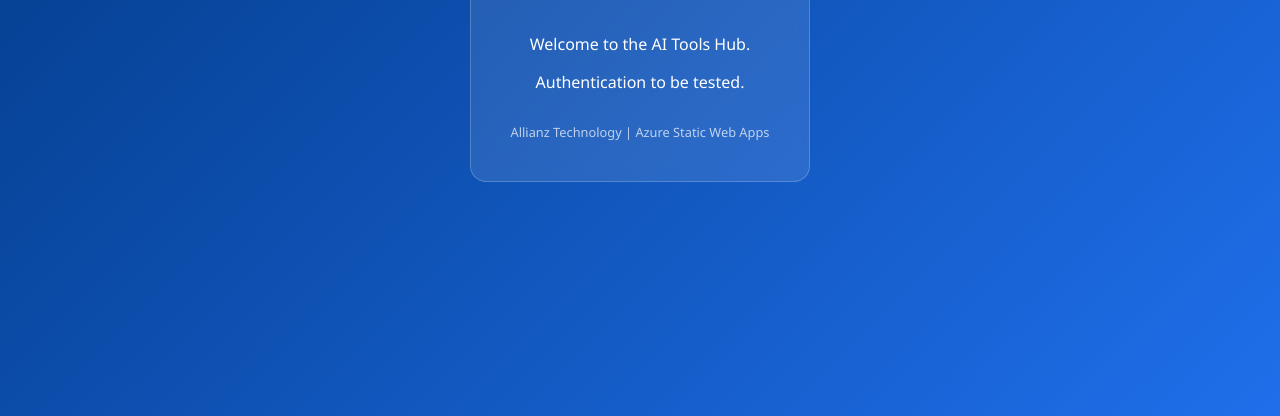
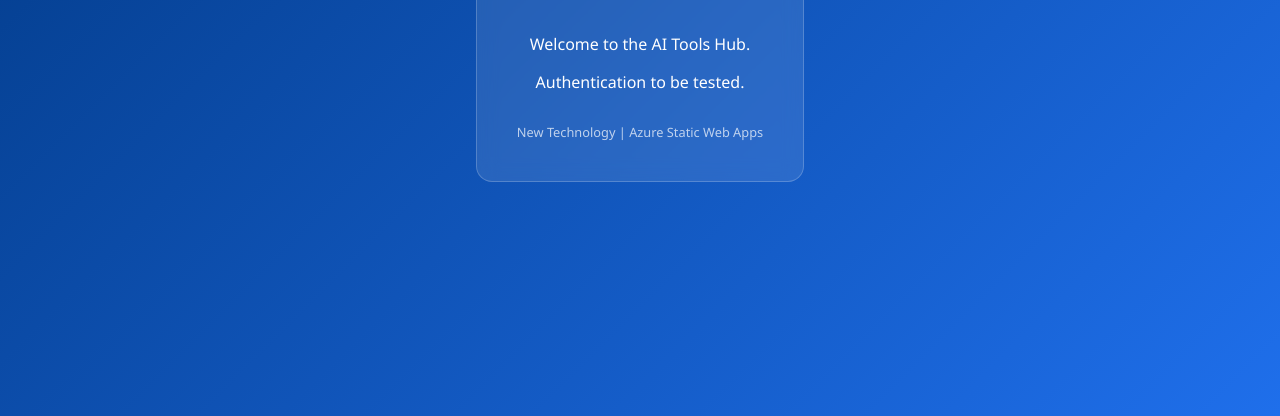
Before and after one commit to xaviercsc/azure-app-service-testing, a website: page index.html in a window 1280 px wide. Shown: the part 384-800 px from the top of the page. Drawn offline with Linux system fonts and the light colour scheme.

Commit message:
Update footer text

```diff
--- a/index.html
+++ b/index.html
@@ -60,7 +60,7 @@
         </p>
 
         <div class="footer">
-            Allianz Technology | Azure Static Web Apps
+            New Technology | Azure Static Web Apps
         </div>
     </div>
 </body>
```
